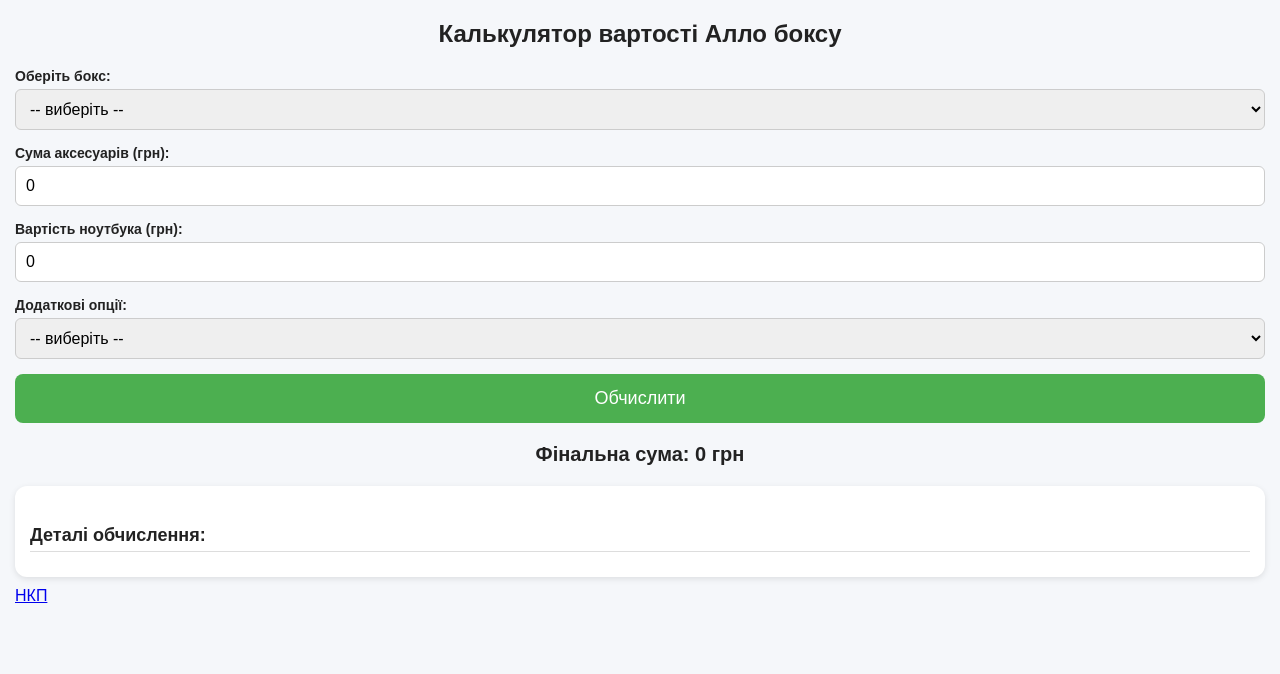
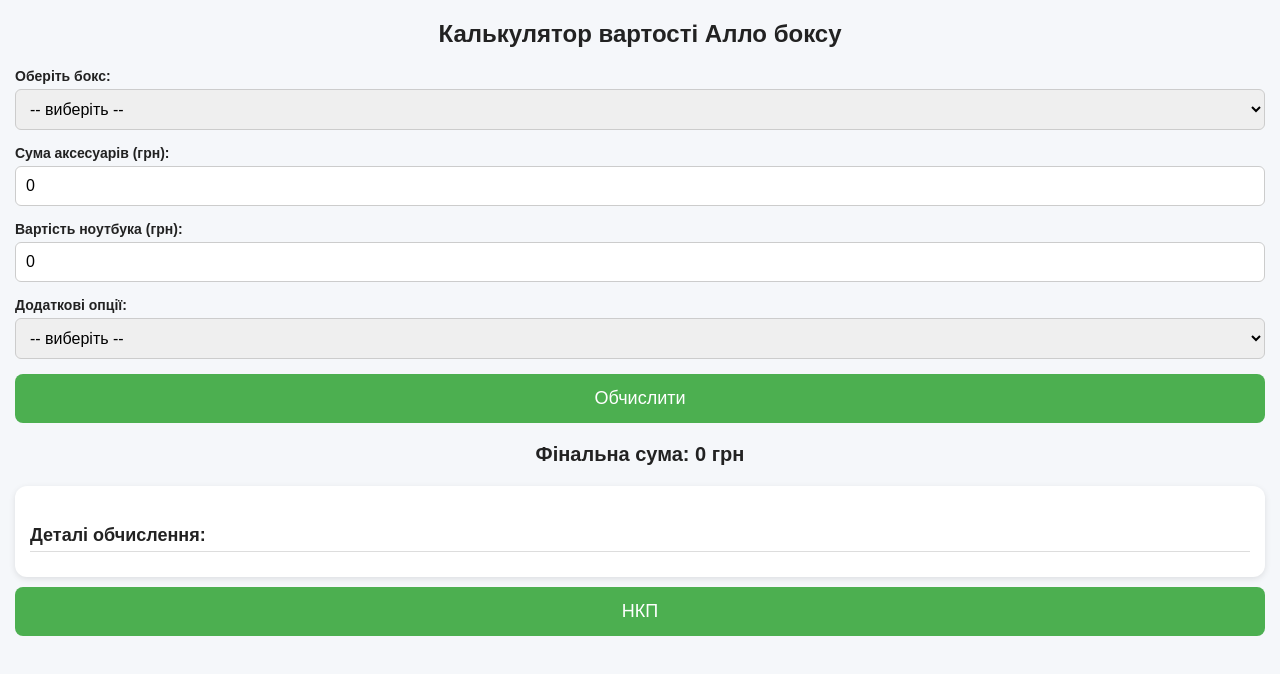
Before and after one commit to Martv1n/allo-service, a plain HTML site: page index.html in a window 1280 px wide. Drawn offline with Linux system fonts and the light colour scheme.

Commit message:
NKP button style

```diff
--- a/index.html
+++ b/index.html
@@ -77,8 +77,18 @@
     }
 
     .MNP {
-      display: block;
+      display: flex;
+      justify-content: center;
       margin-top: 10px;
+      padding: 14px;
+      font-size: 18px;
+      background: #4CAF50;
+      color: white;
+      border: none;
+      border-radius: 8px;
+      cursor: pointer;
+      transition: 0.2s;
+      text-decoration: none;
     }
   </style>
 </head>
```
